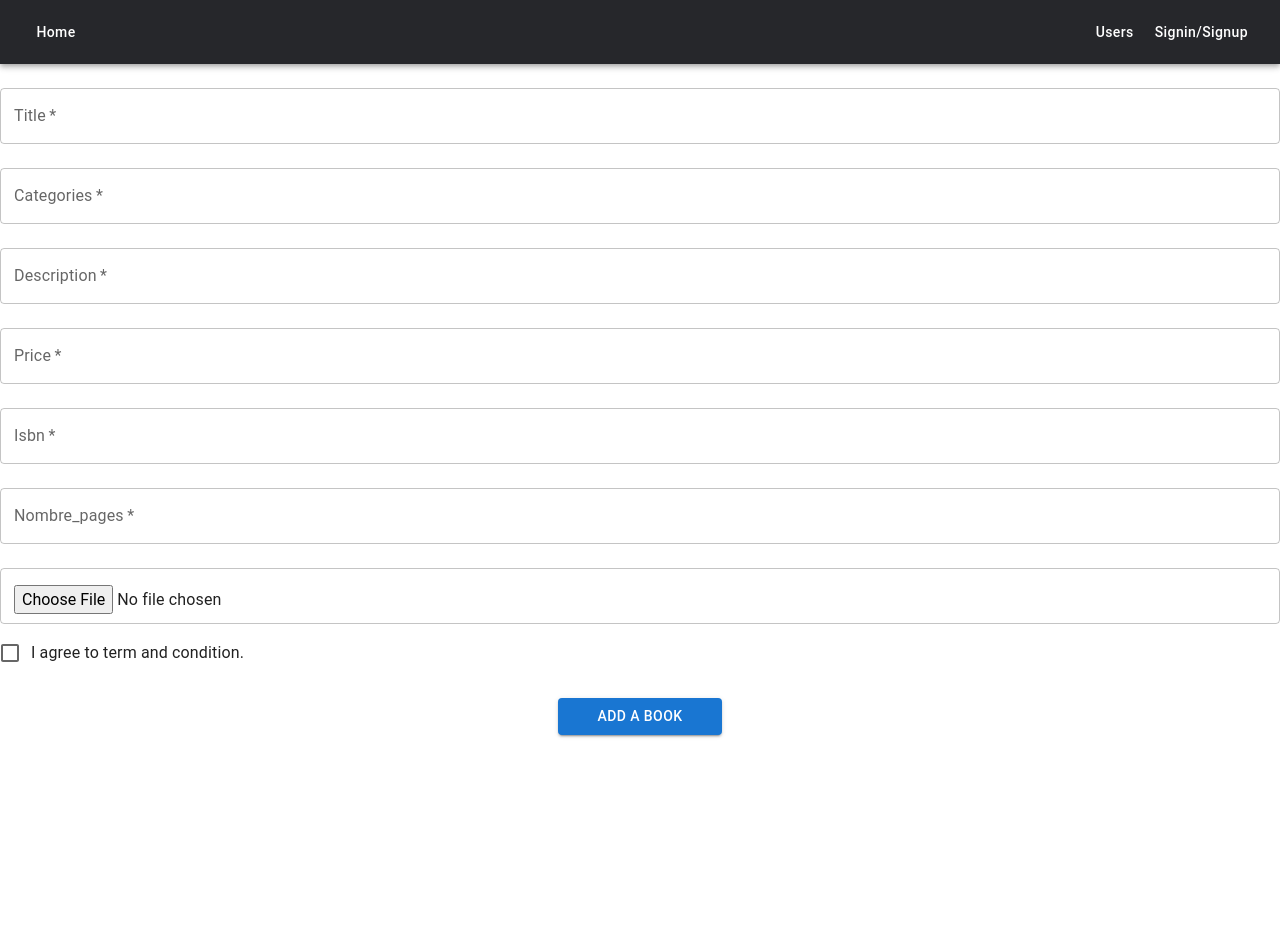
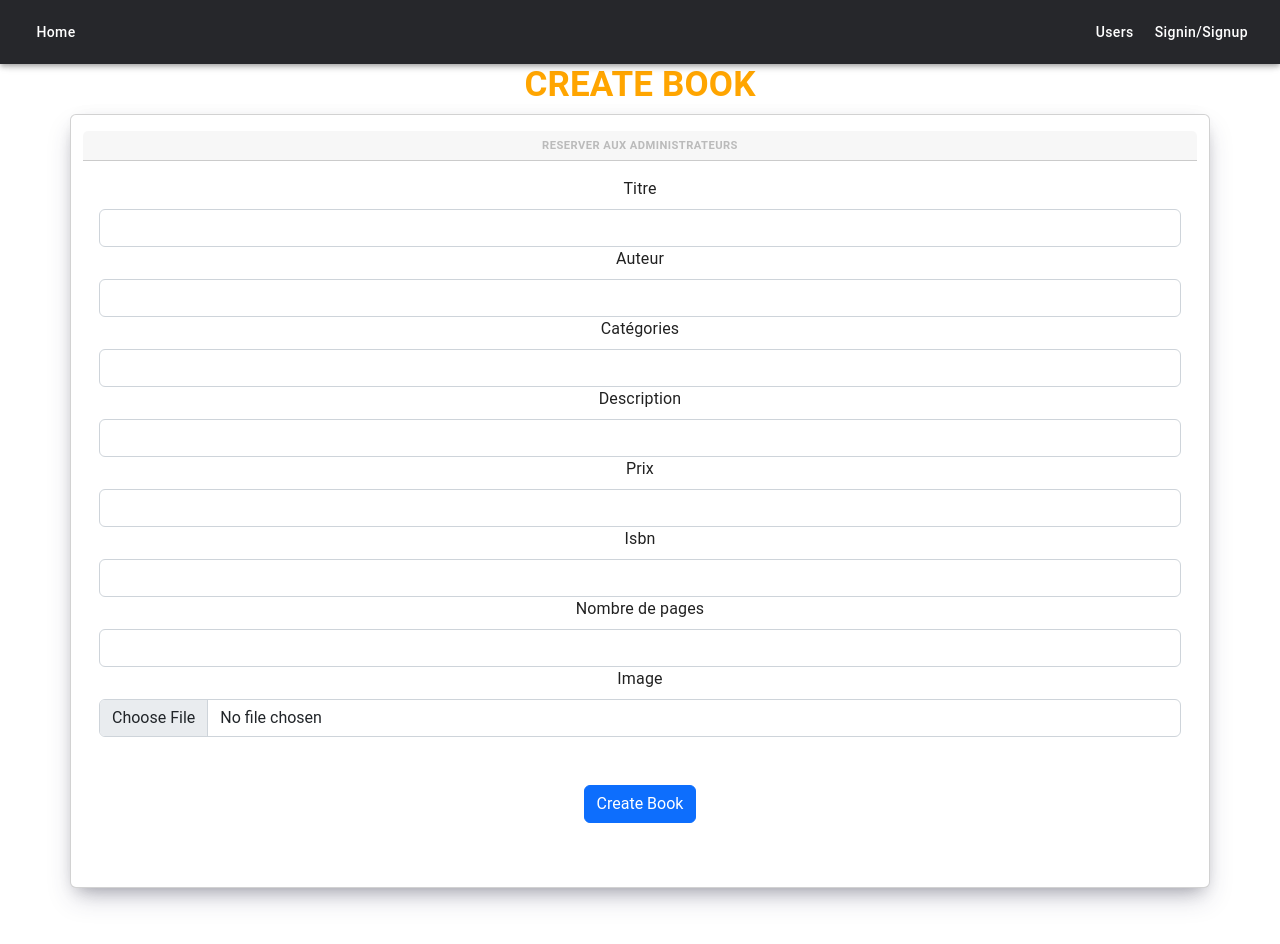
Before and after one commit to Billy3Joe/node_tp_api_front, a React (Create React App) app: page /create-book in a window 1280 px wide. Shown: the top 944 px of the page. Before the commit the page ends 800 px from the top, so only its background shows below. Built offline with nearby package versions, Linux system fonts and the light colour scheme.

Commit message:
Delete book and view comments ok

```diff
--- a/src/components/Navbar.js
+++ b/src/components/Navbar.js
@@ -8,17 +8,17 @@ const Navbar = () => {
   const handleLogout = () => {
     console.log("Logout Clicked");
     window.localStorage.clear();
+    window.localStorage.reload(false);
     navigate('/');
   }
   return <>
     <Box sx={{ flexGrow: 1 }}className="header">
       <AppBar position="static" color="" style={{ backgroundColor:'#26272b'}}>
         <Toolbar>
-            <Typography variant='h5' component="div" sx={{ flexGrow: 1 }}>
+        <Typography variant='h5' component="div" sx={{ flexGrow: 1 }}>
               <Button component={NavLink} to='/' style={({ isActive }) => { return { backgroundColor: isActive ? 'rgba(227, 158, 31, 0.76)' : '' } }} sx={{ color: 'white', textTransform: 'none', width:"50px", heigth:"50px"}}>Home</Button>
               {/* <img style={{width:"70px", heigth:"70px"}} src={Logo} alt="Logo" / > */}
             </Typography>
-
           {window.localStorage.getItem('isAdmin')=='true'?<Button component={NavLink} to='/create-book' style={({ isActive }) => { return { backgroundColor: isActive ? 'rgba(227, 158, 31, 0.76)' : '' } }} sx={{ color: 'white', textTransform: 'none' }}>Create Book</Button>:""}
           {/* <Button component={NavLink} to='/create-book' style={({ isActive }) => { return { backgroundColor: isActive ? 'orange' : '' } }} sx={{ color: 'white', textTransform: 'none' }}>Create Book</Button> */}
 
--- a/src/components/pages/CardUser.js
+++ b/src/components/pages/CardUser.js
@@ -1,5 +1,6 @@
 import "../pages/styles.css";
 import React, { Component } from "react";
+
 
 // import {NavLink} from 'react-router-dom';
 
@@ -32,7 +33,5 @@ export default class CardUser extends Component {
         </div>
       </div>
     );
-
-
   }
 }
--- a/src/components/pages/CreateBook.js
+++ b/src/components/pages/CreateBook.js
@@ -1,63 +1,236 @@
 import React, { useState } from "react";
-import axios from "axios";
-// import { useNavigate } from 'react-router-dom';
-import { TextField, FormControlLabel, Checkbox, Button, Box, Alert } from '@mui/material';
-
+import { useNavigate } from 'react-router-dom';
+import { Container, Card, Button, Form, Tab, Tabs, Row } from "react-bootstrap";
+import "../pages/styles.css";
+import { useForm } from "react-hook-form";
+import { yupResolver } from "@hookform/resolvers/yup";
+import * as yup from "yup";
 import "bootstrap/dist/css/bootstrap.min.css";
+// import axios from "../pages/axiosInstance";
+const FormData = require('form-data');
+const schema = yup.object().shape({
+  title: yup
+    .string()
+    .required("Please enter your title")
+    .min(2)
+    .max(24),
+    author: yup.string().required("Please enter author").min(2).max(24),
+    categories: yup.string().required("Please your categories"),
+    description: yup.string().required("Please your description"),
+    //description: yup.string().email().required("Email is invalid"),
+    price: yup.number().required("Please your price"),
+    isbn: yup.string().required("Please your isbn"),
+    nbr_pages: yup.number().required("Please your pages number"),
+});
 
 const CreateBook = () => {
-    const [error, setError] = useState({
-      status: false,
-      msg: "",
-      type: ""
-    })
-    // const navigate = useNavigate();
-    const handleSubmit = (e) => {
-      e.preventDefault();
-      const data = new FormData(e.currentTarget);
-      const actualData = {
-        title: data.get('title'),
-        categories: data.get('categories'),
-        description: data.get('description'),
-        price: data.get('price'),
-        isbn: data.get('isbn'),
-        nbr_pages: data.get('nbr_pages'),
-        image: data.get('image'),
-        tc: data.get('tc'),
-      }
-      if (actualData.title && actualData.categories && actualData.description && actualData.price && actualData.isbn && actualData.nbr_pages && actualData.tc !== null) {
-          axios.post('http://localhost:5000/api/v1/create-book/',actualData,
-          {
-              headers:{
-                  Authorization: `Bearer ${window.localStorage.getItem('token')}`
-                }
-          }
-          );
-          console.log(actualData);
-          document.getElementById('registration-form').reset()
-          setError({ status: true, msg: "Create Book Successful", type: 'success' })
-          // navigate('/')
+  //const{register,handleSubmit}=useForm();
+  const {
+    register,
+    handleSubmit,
+    formState: { errors }
+  } = useForm({
+    resolver: yupResolver(schema)
+  });
 
-      } else {
-        setError({ status: true, msg: "All Fields are Required", type: 'error' })
-      }
-    }
-    return <>
-      <Box component='form' noValidate sx={{ mt: 1 }} id='registration-form' onSubmit={handleSubmit}>
-        <TextField margin='normal' required fullWidth id='title' name='title' label='Title' />
-        <TextField margin='normal' required fullWidth id='categories' name='categories' label='Categories' />
-        <TextField margin='normal' required fullWidth id='description' name='description' label='Description' />
-        <TextField margin='normal' required fullWidth id='price' name='price' label='Price' type='number' />
-        <TextField margin='normal' required fullWidth id='isbn' name='isbn' label='Isbn' type='text' />
-        <TextField margin='normal' required fullWidth id='nbr_pages' name='nbr_pages' label='Nombre_pages' type='number' />
-        <TextField margin='normal' required fullWidth id='imageURL' name='imageURL'  type='file' />
-        <FormControlLabel control={<Checkbox value="agree" color="primary" name="tc" id="tc" />} label="I agree to term and condition." />
-        <Box textAlign='center'>
-          <Button type='submit' variant='contained' sx={{ mt: 3, mb: 2, px: 5 }}>Add a book</Button>
-        </Box>
-        {error.status ? <Alert severity={error.type}>{error.msg}</Alert> : ''}
-      </Box>
-    </>;
-  };
+//   const [role, setRole] = useState("tech");
+  const [resStatus, setResStatus] = useState("");
+  const navigate = useNavigate();
+  const [form,setForm]=useState();
+  const onSubmitHandler = async (data) => {
+    //data.preventDefault();
+    //const dat = new FormData(data.currentTarget)
+    console.log();
+    //const element = document.getElementById('image')
+    //const file = element?.files?.item(0)
 
-  export default CreateBook;
+    //console.log(file.name)
+    const form = new FormData();
+    form.append("title", data.title)
+    form.append("author", data.author)
+    form.append("categories", data.categories)
+    form.append("description", data.description)
+    form.append("price", data.price)
+    form.append("isbn", data.isbn)
+    form.append("nbr_pages", data.nbr_pages)
+    form.append("image",data.image[0])
+    // const myform = new FormData();
+    // myform.append("image",file)
+    //console.log('mydata',form);
+  //console.log('1::::::!',file)
+  // const img={
+  //   fieldname: 'image',
+  //   originalname: file.name,
+  //   encoding: '7bit',
+  //   mimetype: file.type
+  // }
+  // const myData = {
+  //   title:dat.get('title'),
+  //   author:dat.get('author'),
+  //   categories:dat.get('categories'),
+  //   description:dat.get('description'),
+  //   price:dat.get('price'),
+  //   isbn:dat.get('isbn'),
+  //   nbr_pages:dat.get('nbr_pages'),
+  //   image:img
+  // }
+  //console.log(myData);
+  const res = await fetch("http://localhost:5000/api/v1/create-book", {
+    method: "POST",
+    body: form,
+    headers:{Authorization: `Bearer ${window.localStorage.getItem('token')}`}
+}).then((res) => res.json());
+alert(JSON.stringify(`${res.message}, status: ${res.status}`));
+
+
+    //console.log('image',form.get('image'));
+
+  //   axios.post("http://localhost:5000/api/v1/create-book",myData,{
+  //       headers: {
+  //         Authorization: `Bearer ${window.localStorage.getItem('token')}`
+  //       }
+  //   })
+  //     .then(function (response) {
+  //       console.log(response.status);
+  //       if (response.status === 200) {
+  //         setResStatus("Create Book Successful!");
+  //         navigate('/Home')
+  //       } else {
+  //         setResStatus("error");
+  //       }
+  //     })
+  //     .catch(function (error) {
+  //       console.log(error);
+  //     });
+   };
+
+  console.log(resStatus);
+
+  return (
+    <>
+       <h1 style={{textAlign:"center", color:"orange", textDecoration:"none", fontSize:"35px", fontWeight:"bold"}}>CREATE BOOK</h1>
+      <Container>
+        <Row className="justify-content-md-center">
+          <Card className="registerCardPage">
+            <Card.Header as="h5" className="registerCardHeader">
+              Reserver aux administrateurs
+            </Card.Header>
+            <Card.Body>
+
+              {/* Title */}
+              <Form onSubmit={handleSubmit(onSubmitHandler)}>
+                <Form.Group>
+                  <Form.Label>Titre</Form.Label>
+                  <input
+                  {...register("title")}
+                  name="title"
+                    type="text"
+                    className={`form-control`}
+
+                  />
+
+                </Form.Group>
+
+                {/* Author */}
+                <Form.Group>
+                  <Form.Label>Auteur</Form.Label>
+                  <input
+                    {...register("author")}
+                    type="text"
+                    className={`form-control`}
+
+                  />
+
+                </Form.Group>
+
+                {/* Categories */}
+                <Form.Group>
+                  <Form.Label>Catégories</Form.Label>
+                  <input
+                    {...register("categories")}
+                    type="text"
+                    className={`form-control`}
+
+                  />
+
+                </Form.Group>
+
+                {/* Description */}
+                <Form.Group>
+                  <Form.Label>Description</Form.Label>
+                  <input
+                    {...register("description")}
+                    type="text"
+                    className={`form-control`}
+
+                  />
+
+                </Form.Group>
+
+                {/* Prix */}
+                <Form.Group>
+                  <Form.Label>Prix</Form.Label>
+                  <input
+                    {...register("price")}
+                    type="text"
+                    className={`form-control`}
+
+                  />
+
+                </Form.Group>
+
+                  {/* Isbn */}
+                  <Form.Group>
+                  <Form.Label>Isbn</Form.Label>
+                  <input
+                    {...register("isbn")}
+                    type="text"
+                    className={`form-control`}
+                    // className={`form-control ${
+                    //   errors.isbn ? "is-invalid" : ""
+                    // }`}
+                  />
+
+                </Form.Group>
+
+                  {/* Nbre de pages */}
+                  <Form.Group>
+                  <Form.Label>Nombre de pages</Form.Label>
+                  <input
+                    {...register("nbr_pages")}
+                    type="text"
+                    className={`form-control`}
+                  />
+
+                </Form.Group>
+
+                  {/* Image */}
+                  <Form.Group>
+                  <Form.Label>Image</Form.Label>
+                  <input
+                    {...register("image")}
+                    type="file"
+                    id="image"
+                    className={`form-control`}
+
+                  />
+                </Form.Group>
+                <br />
+                <br />
+                <Button className="btnCreateBook" type="submit">
+                  Create Book
+                </Button>
+                <br />
+                <br />
+                <br />
+              </Form>
+
+            </Card.Body>
+          </Card>
+        </Row>
+      </Container>
+    </>
+  );
+};
+
+export default CreateBook;
--- a/src/components/pages/auth/UserLogin.js
+++ b/src/components/pages/auth/UserLogin.js
@@ -18,18 +18,40 @@ const UserLogin = () => {
     }
     if (actualData.email && actualData.password) {
       axios.post('http://localhost:5000/api/v1/login',actualData).then(
-        (dat)=>{console.log("dataglobal",dat);
-        console.log("datalibghit",dat.data);
-        window.localStorage.setItem('token', dat.data.token);
-        window.localStorage.setItem('isAdmin',dat.data.isAdmin)
-        navigate('/')
+        (dat)=>{
+          console.log(error.response)
+          if (dat){
+            console.log("dataglobal",dat);
+            console.log("datalibghit",dat.data);
+            window.localStorage.setItem('token', dat.data.token);
+            window.localStorage.setItem('isAdmin',dat.data.isAdmin)
+            navigate('/')
+            document.getElementById('login-form').reset()
+            setError({ status: true, msg: "Login Success", type: 'success' });
+          }else{setError({ status: true, msg: "error", type: 'error' });}
+
 
         }
-      )
+      ).catch(function(error){
+        if (error.response) {
+          // The request was made and the server responded with a status code
+          // that falls out of the range of 2xx
+          setError({ status: true, msg: error.response.data.message , type: 'error' });
+          console.log(error.response.data);
+          console.log(error.response.status);
+          console.log(error.response.headers);
+        } else if (error.request) {
+          // The request was made but no response was received
+          // `error.request` is an instance of XMLHttpRequest in the browser and an instance of
+          // http.ClientRequest in node.js
+          console.log(error.request);
+        } else {
+          // Something happened in setting up the request that triggered an Error
+          console.log('Error', error.message);
+        }
+      })
 
 
-      document.getElementById('login-form').reset()
-      // setError({ status: true, msg: "Login Success", type: 'success' });
 
       // navigate('/home')
     } else {
```
Also changed, not shown: src/components/pages/AllUsers.js (+6 -1 lines), src/components/pages/BrouillonCreateBook.js (deleted, +0 -61 lines), src/components/pages/Card.js (+6 -6 lines), src/components/pages/CardComment.js (+30 -3 lines), src/components/pages/SingleBook.js (+5 -2 lines), src/components/pages/ViewComments.js (+20 -14 lines), src/components/pages/WriteComment.js (line endings or trailing spaces).
